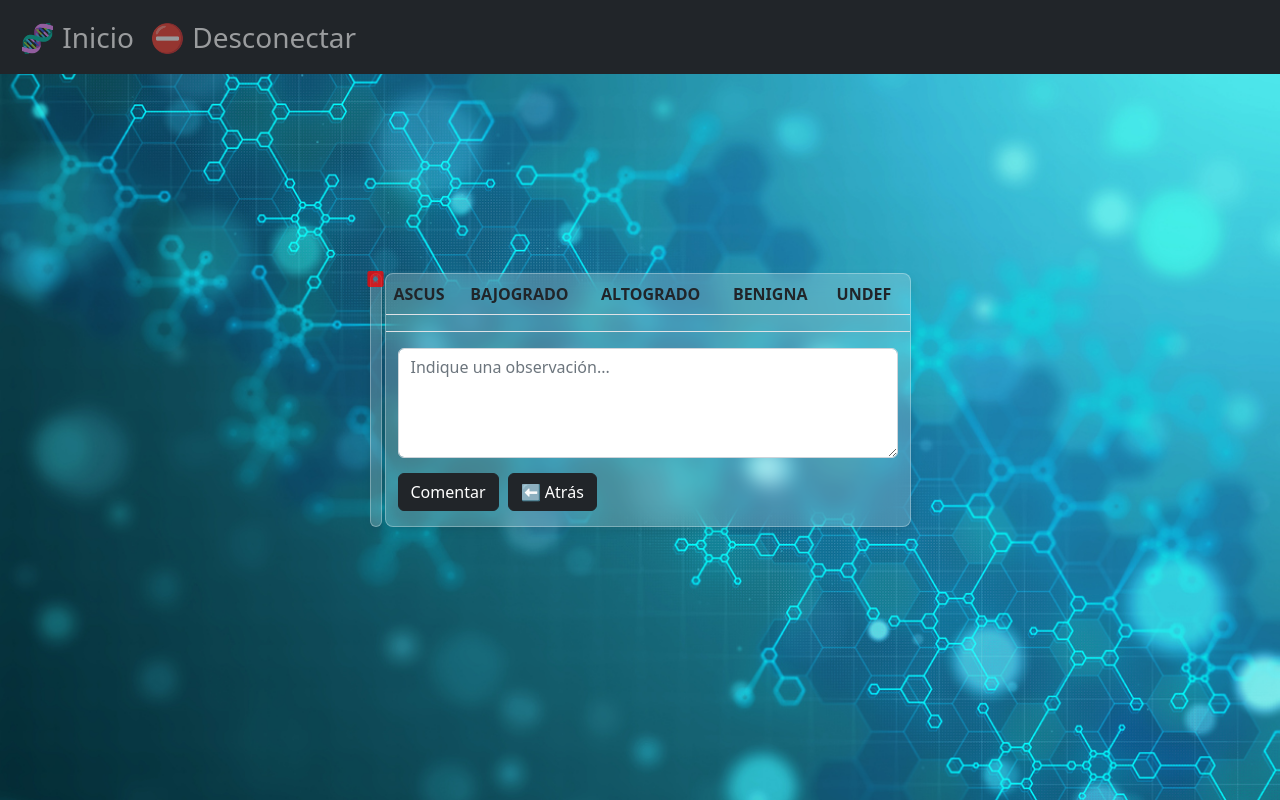
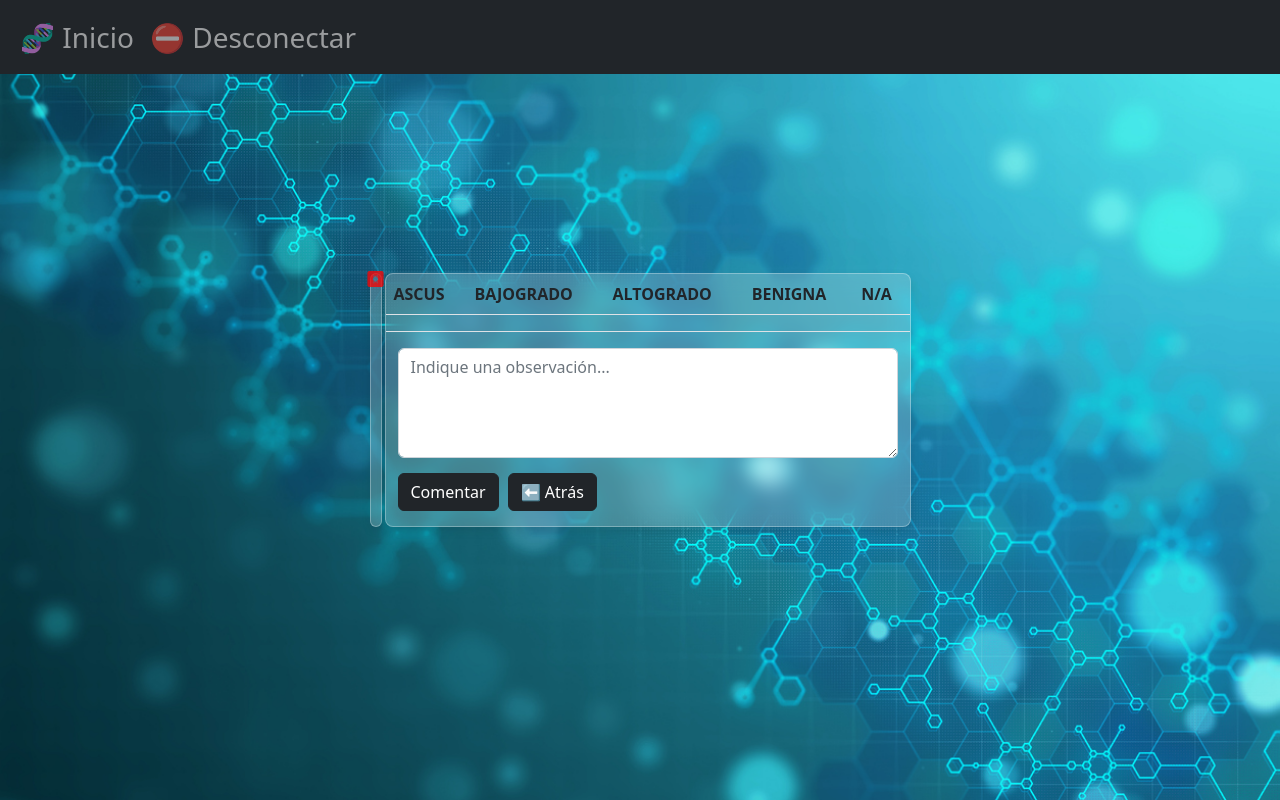
Before and after one commit to ktalovmorx/cnn_celular, a Flask app: template cnn/templates/image_carousel.html in a window 1280 px wide. Run offline with Flask 3, Linux system fonts and the light colour scheme; the template is opened without the code that fills it, so the values that code supplies are empty; parts of the project's set-up code (start-up, migrations or seed data) failed here and were passed over.

Commit message:
ACTUALIZAR

```diff
--- a/cnn/templates/image_carousel.html
+++ b/cnn/templates/image_carousel.html
@@ -71,7 +71,7 @@
                             <th>BAJOGRADO</th>
                             <th>ALTOGRADO</th>
                             <th>BENIGNA</th>
-                            <th>UNDEF</th>
+                            <th>N/A</th>
                         </thead>
                         <tbody>
                             <tr>
```
